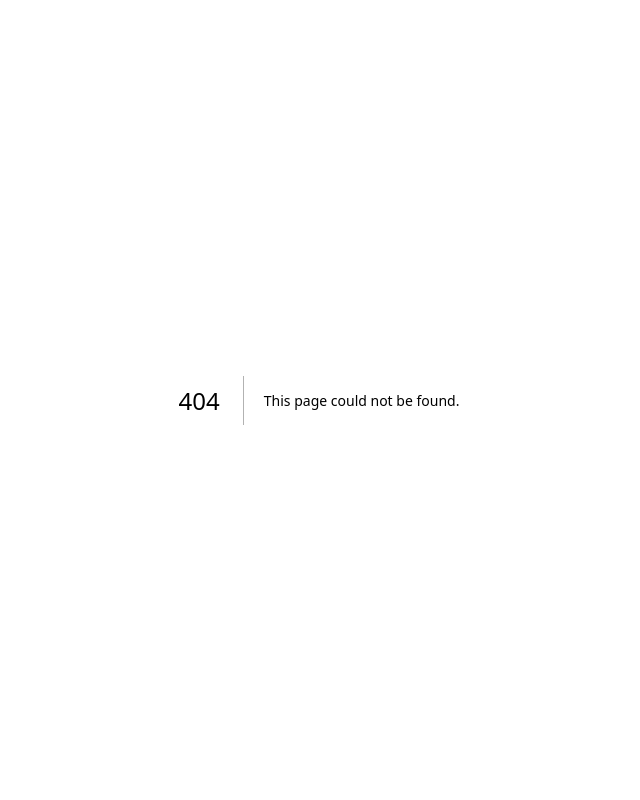
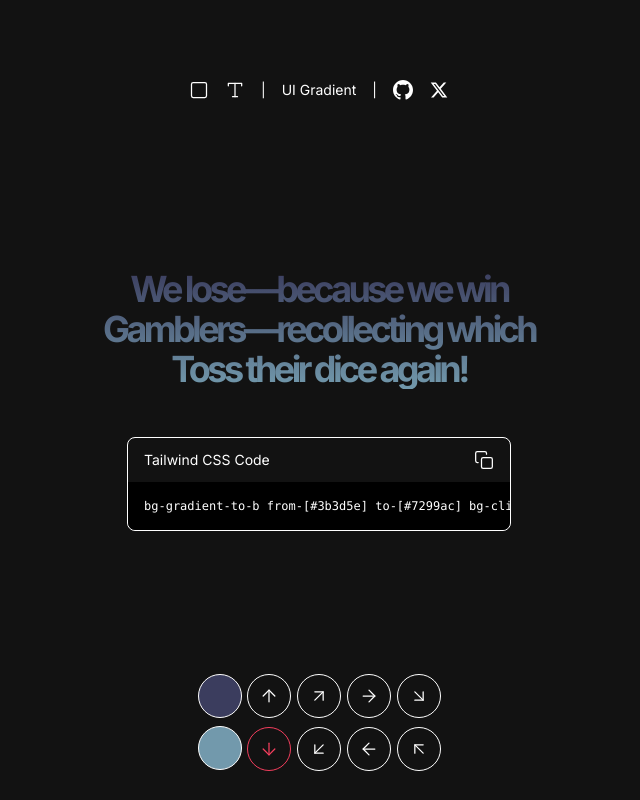
Before and after one commit to narmanguebraun/ui-gradient, a Next.js app: page /text in a window 1280 px wide. Before the commit this address had no page. Shown: the whole page, without its empty margins (321-961 px from the left). Built offline with nearby package versions, Linux system fonts and the light colour scheme.

Commit message:
Add header to home page and text gradient page

```diff
--- a/app/page.tsx
+++ b/app/page.tsx
@@ -1,13 +1,12 @@
 "use client";
 
 import BackgroundGradient from "@/components/BackgroundGradient";
+import Header from "@/components/Header";
 
 export default function Home() {
   return (
     <main>
-      <header className="fixed top-20 z-10 flex w-full items-center justify-center">
-        <h1>UI Gradient</h1>
-      </header>
+      <Header />
       <BackgroundGradient />
     </main>
   );
--- /dev/null
+++ b/app/text/page.tsx
@@ -0,0 +1,13 @@
+"use client";
+
+import TextGradient from "@/components/TextGradient";
+import Header from "@/components/Header";
+
+export default function Text() {
+  return (
+    <main>
+      <Header />
+      <TextGradient />
+    </main>
+  );
+}
```
